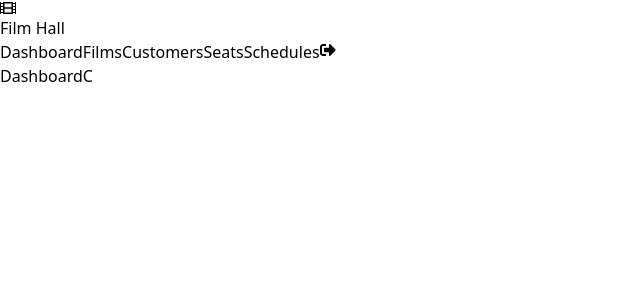
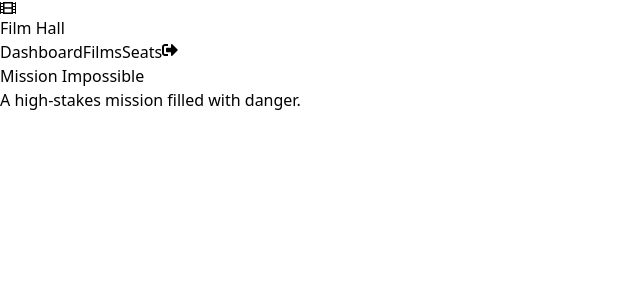
Before and after one commit to ssulochanaherath/Ticket_Booking_Frontend, a React (Vite) app: page /dashboardc in a window 1280 px wide. Shown: the top 300 px of the page, without its empty margins (0-640 px from the left). Built offline with nearby package versions, Linux system fonts and the light colour scheme.

Commit message:
Dashboard for customer created.

```diff
--- a/package.json
+++ b/package.json
@@ -16,6 +16,7 @@
     "@tailwindcss/vite": "^4.0.6",
     "axios": "^1.7.9",
     "framer-motion": "^12.4.7",
+    "lucide-react": "^0.476.0",
     "react": "^19.0.0",
     "react-calendar": "^5.1.0",
     "react-dom": "^19.0.0",
--- a/src/App.tsx
+++ b/src/App.tsx
@@ -25,7 +25,9 @@ function App() {
                 { path: "/customer", element: <Customer /> },
                 { path: "/seats", element: <Seats /> },
                 { path: "/time-schedules", element: <Schedules /> },
-                { path: "/dashboardc", element: <DashboardC /> }
+
+                { path: "/dashboardc", element: <DashboardC /> },
+                { path: "/seatsc", element: <SeatsC /> },
             ]
         }
     ])
--- /dev/null
+++ b/src/components/NavbarC.tsx
@@ -0,0 +1,73 @@
+import React from 'react';
+import { Link, NavLink, useNavigate, useLocation } from 'react-router-dom';
+import { FaFilm, FaSignOutAlt } from 'react-icons/fa';
+import {useDispatch} from "react-redux";
+import { setRole, setEmail, setPassword, setError } from '../reducers/SignupSlice';  // Ensure the correct path
+
+function Navbar() {
+    const navigate = useNavigate();
+    const location = useLocation(); // Get current route
+    const dispatch = useDispatch();
+
+    // Define colors for different pages
+    const navbarColors = {
+        '/dashboard': 'bg-transparent p-4',
+        '/films': 'bg-transparent p-4',
+        '/seats': 'bg-transparent p-4'
+    };
+
+    // Get the color based on the current path or use a default
+    const navbarColor = navbarColors[location.pathname] || 'bg-gradient-to-r from-black to-blue-950';
+
+    const handleSignOut = () => {
+        // First, navigate to the home page
+        navigate("/");
+
+        // Dispatch Redux actions to reset authentication state
+        dispatch(setRole('')); // Clear the role
+        dispatch(setEmail('')); // Optionally clear email
+        dispatch(setPassword('')); // Optionally clear password
+        dispatch(setError('')); // Clear any errors (optional)
+
+        // Optionally, remove any authentication data from localStorage
+        localStorage.removeItem('auth_token'); // or any other relevant storage
+    };
+
+
+    return (
+        <nav className={`${navbarColor} p-4 transition-all duration-300`}>
+            <div className="flex justify-between items-center">
+                {/* Left: Logo & Name */}
+                <div className="flex items-center space-x-2">
+                    <FaFilm className="text-white text-2xl" />
+                    <div className="text-white text-2xl font-bold">
+                        <Link to="/dashboard">Film Hall</Link>
+                    </div>
+                </div>
+
+                {/* Right: Navigation Links */}
+                <div className="flex items-center space-x-14 text-lg">
+                    <NavLink to="/dashboardC" className={({ isActive }) => isActive ? 'text-yellow-300' : 'text-white'}>
+                        Dashboard
+                    </NavLink>
+                    <NavLink to="/films" className={({ isActive }) => isActive ? 'text-yellow-300' : 'text-white'}>
+                        Films
+                    </NavLink>
+                    <NavLink to="/seatsC" className={({ isActive }) => isActive ? 'text-yellow-300' : 'text-white'}>
+                        Seats
+                    </NavLink>
+
+                    {/* Sign Out Button */}
+                    <button
+                        onClick={handleSignOut}
+                        className="text-sm text-white bg-gradient-to-r from-red-500 to-red-700 hover:from-red-600 hover:to-red-800 px-6 py-2 rounded-full shadow-lg transform transition-transform duration-200 hover:scale-105"
+                    >
+                        <FaSignOutAlt className="text-lg" />
+                    </button>
+                </div>
+            </div>
+        </nav>
+    );
+}
+
+export default Navbar;
--- a/src/pages/DashboardC.tsx
+++ b/src/pages/DashboardC.tsx
@@ -1,12 +1,58 @@
-import Navbar from "../components/Navbar.tsx";
+import React, { useState, useEffect } from 'react';
+import '../App.css';
+import battleImage from '../assets/battle.jpg';
+import missionImage from '../assets/mission.jpg';
+import hobbitImage from '../assets/hobbit.jpg';
+import NavbarC from "../components/NavbarC.tsx";
 
-function DashboardC() {
+// Movie Posters Data
+const moviePosters = [
+    { title: '1917', image: battleImage, description: 'An epic battle between heroes and villains.' },
+    { title: 'Mission Impossible', image: missionImage, description: 'A high-stakes mission filled with danger.' },
+    { title: 'The Hobbit', image: hobbitImage, description: 'The journey of a hobbit to save Middle-earth.' },
+];
+
+const Dashboard: React.FC = () => {
+    const [currentIndex, setCurrentIndex] = useState(0);
+
+    useEffect(() => {
+        const interval = setInterval(() => {
+            setCurrentIndex((prevIndex) =>
+                prevIndex === moviePosters.length - 1 ? 0 : prevIndex + 1
+            );
+        }, 3000); // Change image every 3 seconds
+        return () => clearInterval(interval);
+    }, []);
+
     return (
-        <div>
-            <Navbar />
-            <h1>DashboardC</h1>
+        <div className="page-container">
+            <NavbarC />
+            <div className="relative w-full h-[585px] overflow-hidden">
+                {/* Movie Posters Carousel */}
+                {moviePosters.map((poster, index) => (
+                    <div
+                        key={index}
+                        className={`absolute inset-0 w-full h-full bg-cover bg-center transition-opacity duration-1000 ${
+                            index === currentIndex ? 'opacity-100' : 'opacity-0'
+                        }`}
+                        style={{ backgroundImage: `url(${poster.image})` }}
+                    >
+                        <div className="absolute inset-0 bg-gradient-to-t from-black via-transparent to-transparent"></div>
+                    </div>
+                ))}
+
+                {/* Current Movie Title */}
+                <div className="absolute top-[70%] left-1/2 transform -translate-x-1/2 z-10 text-white text-3xl font-bold">
+                    {moviePosters[currentIndex].title}
+                </div>
+
+                {/* Movie Description */}
+                <div className="absolute bottom-20 left-1/2 transform -translate-x-1/2 z-10 text-white text-lg font-semibold text-center px-4">
+                    {moviePosters[currentIndex].description}
+                </div>
+            </div>
         </div>
-    )
-}
+    );
+};
 
-export default DashboardC
+export default Dashboard;
--- a/src/pages/SeatsCustomers.tsx
+++ b/src/pages/SeatsCustomers.tsx
@@ -1,9 +1,9 @@
 import React, { useState, useEffect } from 'react';
 import { useDispatch, useSelector } from 'react-redux';
 import {saveSeatsCustomer, getSeatsCustomers, resetSeatsCustomers} from '../reducers/SeatsCustomerSlice';
-import Navbar from "../components/Navbar.tsx";
 import { AppDispatch } from "../store/Store.ts";
-import { RootState } from '../store/Store'; // Assuming you have RootState for useSelector
+import { RootState } from '../store/Store';
+import NavbarC from "../components/NavbarC.tsx"; // Assuming you have RootState for useSelector
 
 const SeatsC = () => {
     const seatNames = [
@@ -99,7 +99,7 @@ const SeatsC = () => {
 
     return (
         <div className="min-h-screen bg-gray-100" style={{ backgroundImage: 'url(./src/assets/seats.jpg)', backgroundSize: 'cover' }}>
-            <Navbar />
+            <NavbarC />
             <div className="mt-8 max-w-screen-lg mx-auto">
                 {/* Screen indicator */}
                 <div className="relative w-full h-16 bg-gray-800 mx-auto rounded-lg mb-12">
```
Also changed, not shown: 1 other file (tests, documents, lock files or other folders).
